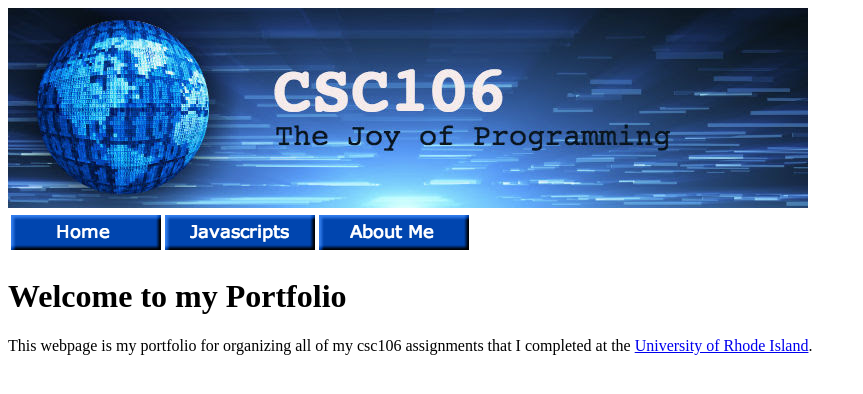
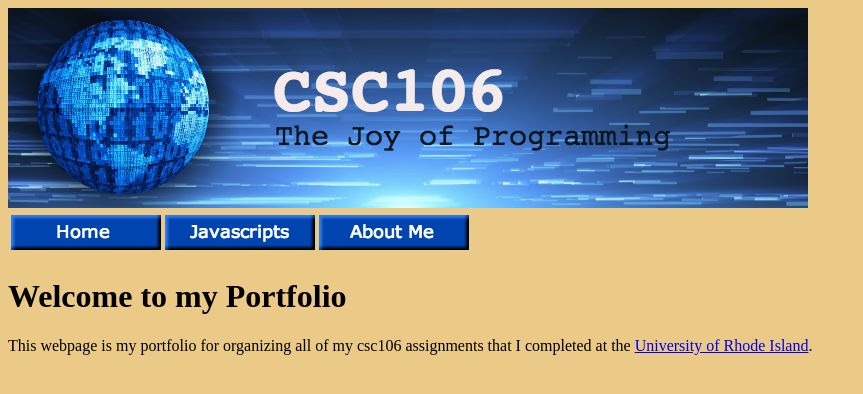
Before and after one commit to jstruminsky/jstruminsky.github.io, a plain HTML site: page test.html in a window 1280 px wide. Shown: the whole page, without its empty margins (0-863 px from the left). Drawn offline with Linux system fonts and the light colour scheme.

Commit message:
Update test.html

```diff
--- a/test.html
+++ b/test.html
@@ -3,6 +3,11 @@
     <head>
         <meta charset="utf-8">
         <title>Jared's Programming Portfolio</title>
+        <style>
+            body {
+            background-color: rgb(235, 201, 134);
+            }
+        </style>
     </head>
     <body>
         <img src="csc106_banner.jpg">
```
